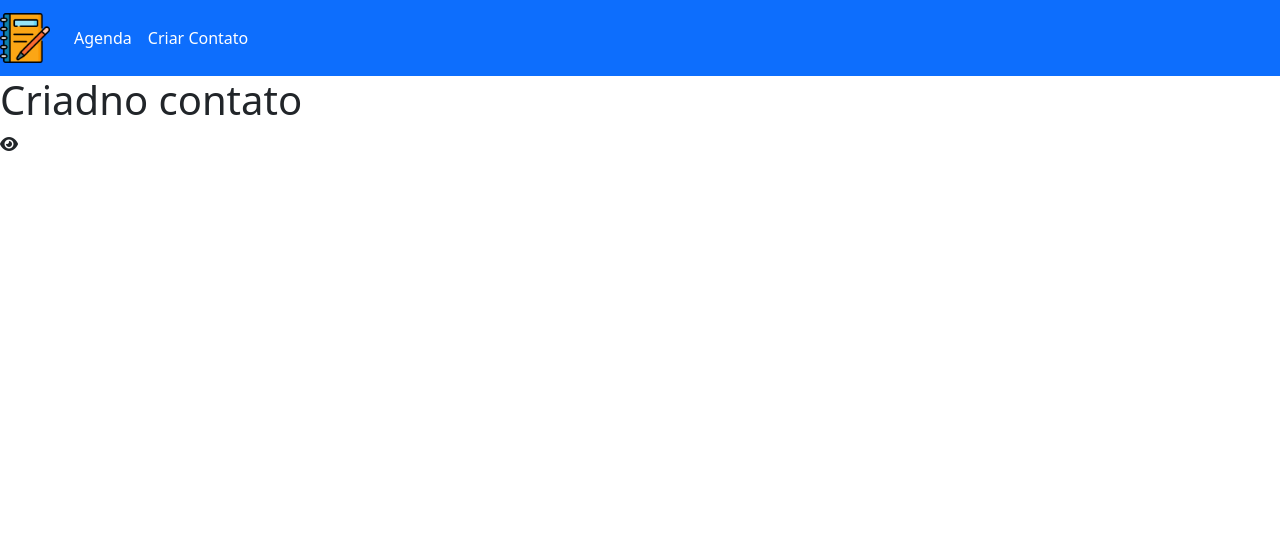
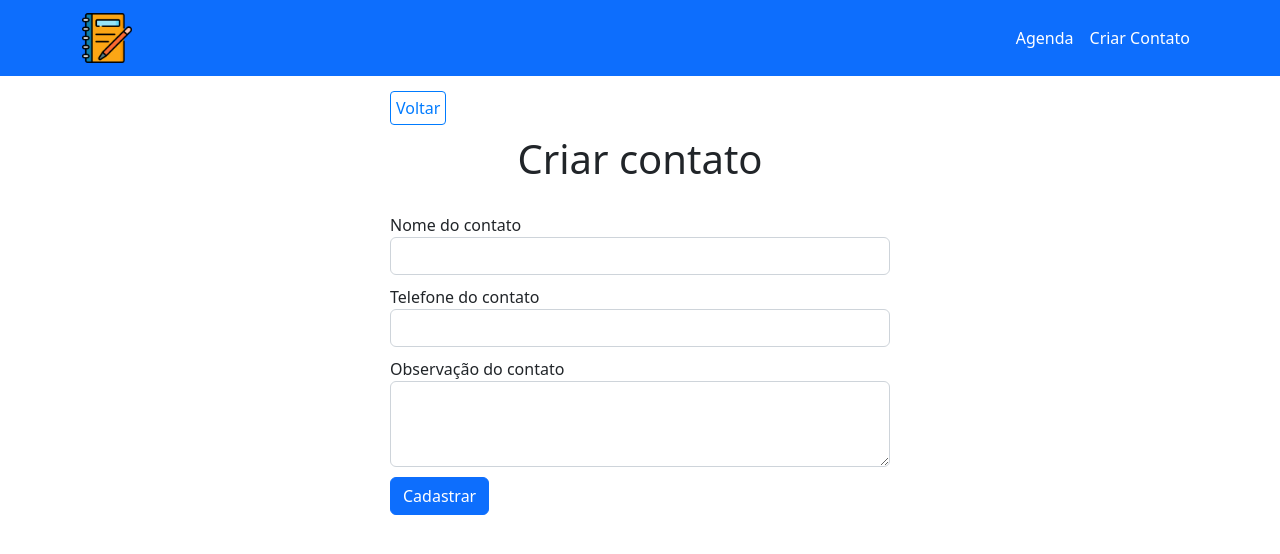
Before and after one commit to JorgeCleres/agenda, a PHP site: page /create.php in a window 1280 px wide. Shown: the top 554 px of the page. Run offline with PHP 8.4, Linux system fonts and the light colour scheme; data that the repository does not hold is empty.

Commit message:
formulario botao voltar e select contato

```diff
--- a/config/process.php
+++ b/config/process.php
@@ -5,10 +5,24 @@
     include_once('connection.php');
     include_once('url.php');
 
-    $query = "SELECT * FROM contacts";
+    $id;
 
-    $stmt = $conn->prepare($query);
+    if(!empty($_GET)) {
+        $id = $_GET['id'];
+    }
 
-    $stmt->execute();
-
-    $contacts = $stmt->fetchAll();
+    if(!empty($id)) {
+        //RETORNA UIM CONTATO
+        $query = "SELECT * FROM contacts WHERE id = :id";
+        $stmt = $conn->prepare($query);
+        $stmt->bindParam(":id", $id);
+        $stmt->execute();
+        $contact = $stmt->fetch();
+    } else {
+        //RETORNA TODOS OS CONTATOS
+        $contacts = [];
+        $query = "SELECT * FROM contacts";
+        $stmt = $conn->prepare($query);
+        $stmt->execute();
+        $contacts = $stmt->fetchall();
+    }
--- a/create.php
+++ b/create.php
@@ -1,15 +1,30 @@
 <?php
-
-include_once("templates/header.php");
-
+    include_once("templates/header.php");
 ?>
 
-<h1>Criadno contato</h1>
+    <div class="container">
+        <?php include_once("templates/backbtn.html") ?>
+        <h1 id="main-title">Criar contato</h1>
 
-<i class="fas fa-eye"></i>
+        <form id="create-form" action="<?= $BASE_URL ?>config/process.php" method="POST">
+            <input type="hidden" name="type" value="create">
+            <div class="form-group">
+                <label for="name">Nome do contato</label>
+                <input type="text" class="form-control" id="name" name="name" required>
+            </div>
+            <div class="form-group">
+                <label for="fone">Telefone do contato</label>
+                <input type="text" class="form-control" id="fone" name="fone" required>
+            </div>
+            <div class="form-group">
+                <label for="observations">Observação do contato</label>
+                <textarea rows="3" type="text" class="form-control" id="observations" name="observations" required></textarea>
+            </div>
+            <button class="btn btn-primary" type="submit">Cadastrar</button>
+        </form>
+    </div>
+
 
 <?php
-
-include_once("templates/footer.php");
-
+    include_once("templates/footer.php");
 ?>
--- a/css/style.css
+++ b/css/style.css
@@ -1,3 +1,110 @@
 .navbar-brand {
     width: 50px;
 }
+
+#main-title{
+    text-align: center;
+    margin: 15px 0 30px;
+}
+
+#contacts-title {
+    max-width: 800px;
+    margin: 0 auto;
+}
+
+#contacts-table thead {
+    color: #fff;
+    background-color: #007BFF;
+}
+
+.col-id {
+    font-weight: bold;
+}
+
+.actions {
+    text-align: center;
+    width: 150px
+}
+
+.actions i {
+    font-size: 18px;
+    margin-top: 5px;
+}
+
+.check-icon {
+    color: #1e7e34;
+}
+
+.edit-icon {
+    color: #00ebff;
+}
+
+.delete-btn {
+    background-color: transparent;
+    border: none;
+    padding: 0;
+}
+
+.delete-icon {
+    color: #bd2130;
+}
+
+#empty-list-text {
+    text-align: center;
+}
+
+#msg {
+    color: #155724;
+    background-color: #D4EDDA;
+    border: 1px solid #D4EDDA;
+    padding: 10px;
+    text-align: center;
+    max-width: 500px;
+    margin: 0 auto;
+    margin-top: 30px;
+}
+
+/*show  */
+
+#view-contact-container {
+    max-width: 500px;
+    margin: 0 auto;
+}
+
+.bold {
+    font-weight: bold;
+}
+
+.back-link-container {
+    display: block;
+    width: 500px;
+    margin: 20px auto 0;
+}
+
+#back-link {
+    border: 1px solid #007bff;
+    color: #007BFF;
+    border-radius: 4px;
+    padding: 5px;
+    text-decoration: none;
+}
+
+#back-link:hover{
+    text-decoration: none;
+}
+
+/* formulario */
+
+#create-form,
+#edit-form {
+    max-width: 500px;
+    margin: 0 auto;
+}
+
+#create-form input {
+    margin-bottom: 10px;
+}
+
+#create-form button {
+    margin-top: 10px;
+}
--- /dev/null
+++ b/templates/backbtn.html
@@ -0,0 +1,3 @@
+<div class="back-link-container">
+    <a id="back-link" href="<?= $BASE_URL ?>index.php">Voltar</a>
+</div>
--- a/templates/header.php
+++ b/templates/header.php
@@ -30,6 +30,7 @@
 
 <header>
     <nav class="navbar navbar-expand-lg navbar-dark bg-primary">
+        <div class="container">
             <a href="<?= $BASE_URL ?>index.php">
                 <img class="navbar-brand" src="<?= $BASE_URL ?>img/agenda.png" alt="logo agenda">
             </a>
@@ -39,6 +40,7 @@
                     <a href="<?= $BASE_URL ?>create.php" id="home-link" class="nav-link active">Criar Contato</a>
                 </div>
             </div>
+        </div>
     </nav>
 </header>
 
```
Also changed, not shown: index.php (+41 -8 lines), show.php (added, +16 -0 lines). Lines whose indentation alone changed are shown as unchanged.
